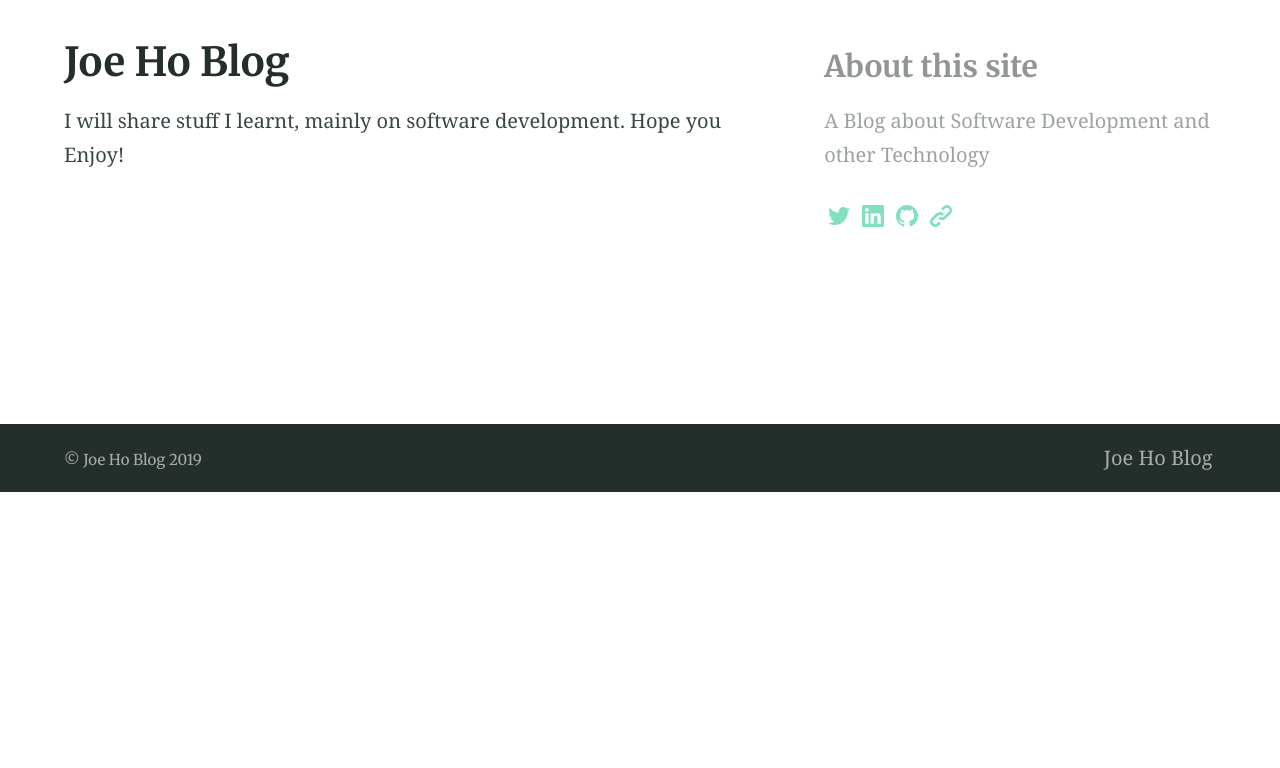
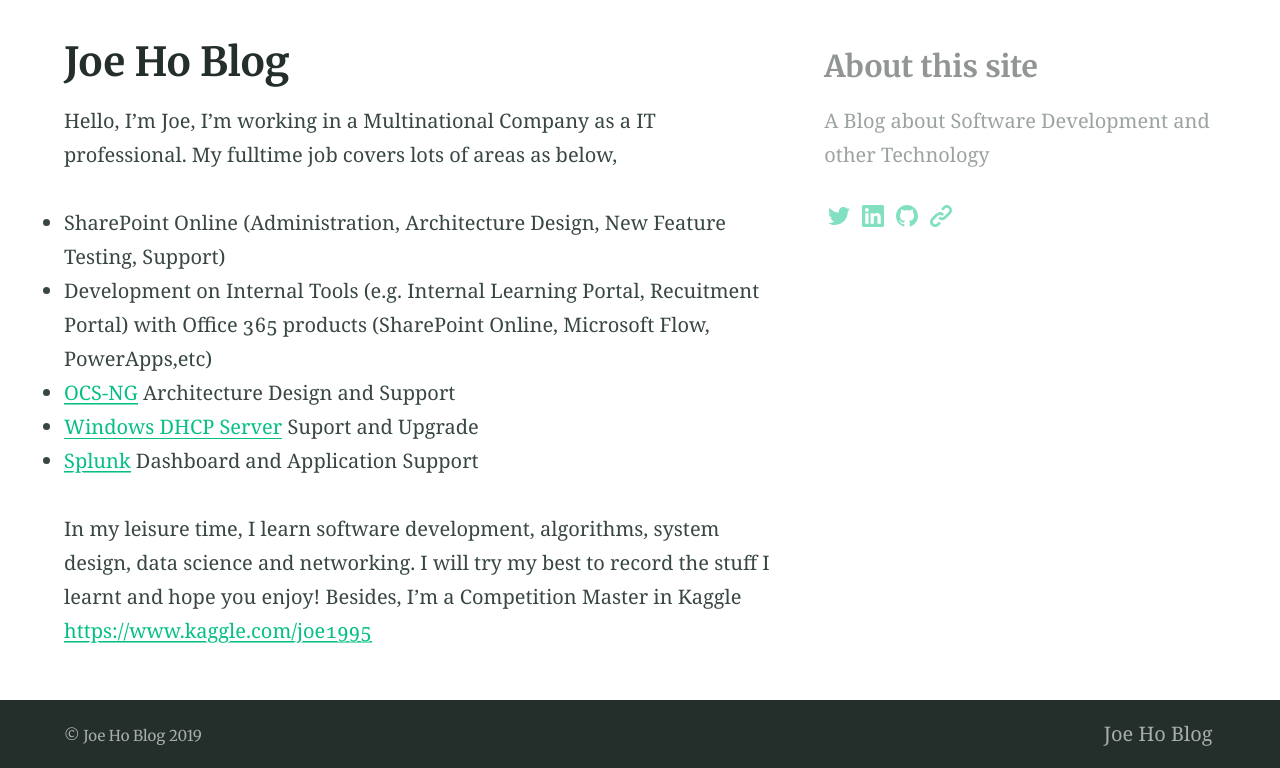
Before and after one commit to JoeHO888/JoeHo888.github.io, a Jekyll site: the page built from index.md, in a window 1280 px wide. Shown: the part 408-1176 px from the top of the page. Built offline with Jekyll 4.4.1, drawn with Linux system fonts in a browser that asks for light colours; before the commit the page ends 900 px from its top, so only the background shows below that.

Commit message:
Edit Home Page

```diff
--- a/index.md
+++ b/index.md
@@ -9,4 +9,13 @@
 excerpt: "I will share stuff I learnt, mainly on software development. Hope you Enjoy!"
 ---
 
-I will share stuff I learnt, mainly on software development. Hope you Enjoy!
+Hello,
+I'm Joe, I'm working in a Multinational Company as a IT professional. My fulltime job covers lots of areas as below,
+
+* SharePoint Online (Administration, Architecture Design, New Feature Testing, Support)
+* Development on Internal Tools (e.g. Internal Learning Portal, Recuitment Portal) with Office 365 products (SharePoint Online, Microsoft Flow, PowerApps,etc)
+* [OCS-NG](https://www.ocsinventory-ng.org/en/ "A link") Architecture Design and Support
+* [Windows DHCP Server](https://docs.microsoft.com/en-us/windows-server/networking/technologies/dhcp/dhcp-top "A link") Suport and Upgrade
+* [Splunk](https://www.splunk.com "A link") Dashboard and Application Support
+
+In my leisure time, I learn software development, algorithms, system design, data science and networking. I will try my best to record the stuff I learnt and hope you enjoy! Besides, I'm a Competition Master in Kaggle [https://www.kaggle.com/joe1995](https://www.kaggle.com/joe1995 "A link")
```
